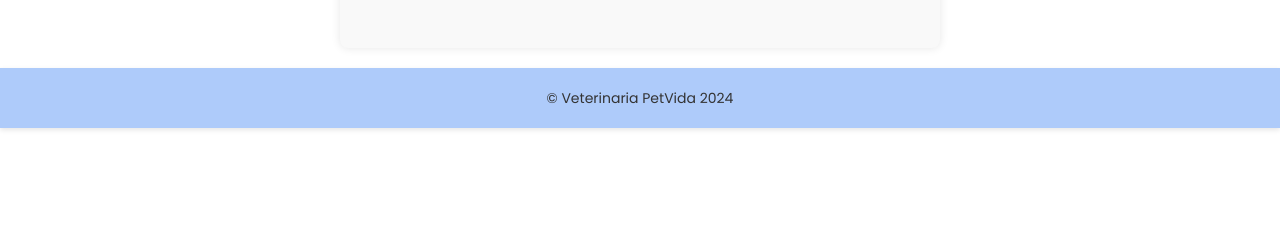
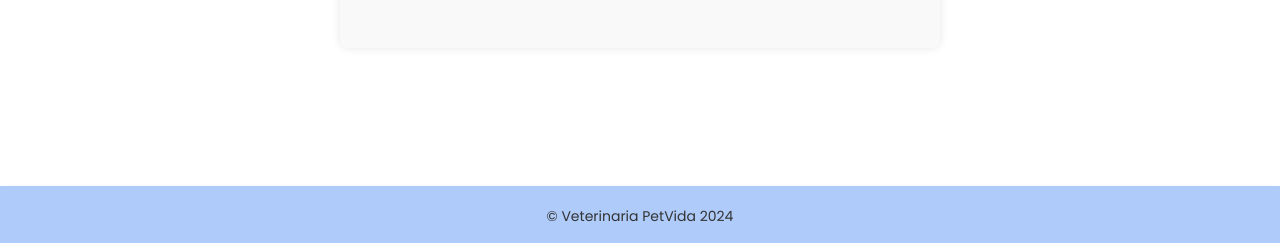
Before and after one commit to Nicoblessjah/Avance-Veterinaria, a Vue app in the folder vet_pet/: page /reservacion_hora_cliente in a window 1280 px wide. Shown: the part 554-797 px from the top of the page. Built offline with nearby package versions, Linux system fonts and the light colour scheme; data requests are answered from the project's data file.

Commit message:
Fix: footer
Se arreglo el footer

```diff
--- a/vet_pet/src/views/reservacion_hora_cliente.vue
+++ b/vet_pet/src/views/reservacion_hora_cliente.vue
@@ -75,6 +75,7 @@
 </script>
 
 <template>
+  <div class="container">
     <BarraCliente />
     <main>
       <h1>Reserva de Atención</h1>
@@ -110,8 +111,10 @@
         </div>
       </form>
     </main>
-  <PiePagina/>
+    <PiePagina />
+  </div>
 </template>
+
 
 <script>
 export default {
@@ -121,6 +124,11 @@
 
 
 <style scoped>
+.container {
+  display: flex;
+  flex-direction: column;
+  min-height: 100vh; /* Hace que el contenedor ocupe al menos toda la altura de la ventana */
+}
 
 
 header {
@@ -133,12 +141,13 @@
 }
 footer {
   background-color: #AECBFA;
-  position: absolute;
+  position: relative; /* Cambiar a relativo o eliminar la propiedad */
   text-align: center;
-  bottom: auto;
   width: 100%;
   height: 60px;
+  margin-top: auto; /* Esto asegura que el footer esté al final */
 }
+
 .logo {
   display: flex;
   align-items: center;
```
Lines whose indentation alone changed are shown as unchanged.
